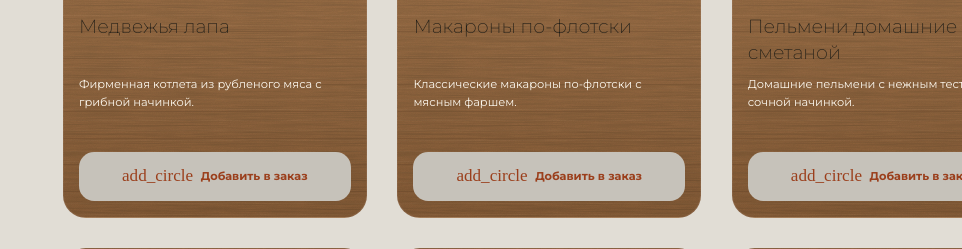
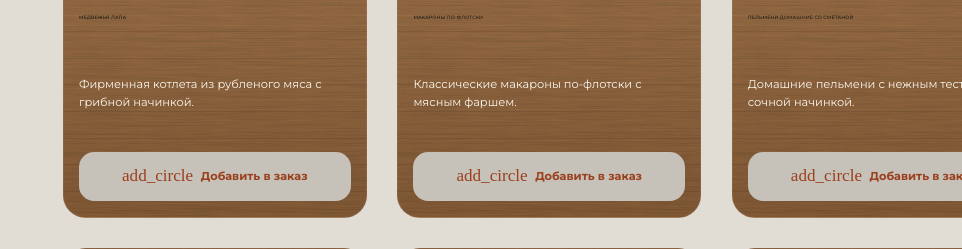
Before and after one commit to vinmusicmail2-art/AKSAY-GRILL, a Flask app: page / in a window 1280 px wide. Shown: the part 5927-6176 px from the top of the page, without its empty margins (318-1280 px from the left). Run offline with Flask 3, Linux system fonts and the light colour scheme; data comes from the database, SQL or seed files in the repository; some web fonts are replaced.

Commit message:
Update dish titles to match sidebar styling at a smaller size
Modify dish name headings in templates/index.html to use the 'font-body' font, uppercase text, tracking-wide, and a 5px font-size, aligning with sidebar navigation styling.

Replit-Commit-Author: Agent
Replit-Commit-Session-Id: 638a3463-0a23-4d7d-b9f5-758211264640
Replit-Commit-Checkpoint-Type: full_checkpoint
Replit-Commit-Event-Id: 42f20333-2908-41a6-bcf8-ee5ef226e33c
Replit-Commit-Screenshot-Url: https://storage.googleapis.com/screenshot-production-us-central1/0789d885-a083-437e-a547-512cb0849f65/638a3463-0a23-4d7d-b9f5-758211264640/zhOcnYk
Replit-Helium-Checkpoint-Created: true

```diff
--- a/templates/index.html
+++ b/templates/index.html
@@ -307,7 +307,7 @@
 <span class="bg-white/90 backdrop-blur px-3 py-1 rounded-full text-primary font-bold text-xs">{{ dish.price }}р</span>
 </div>
 </div>
-<h3 class="font-headline text-xl text-on-surface mb-2 font-medium">{{ dish.name }}</h3>
+<h3 class="font-body font-medium uppercase tracking-wide text-on-surface mb-2" style="font-size:5px;">{{ dish.name }}</h3>
 <p class="text-xs mb-6 leading-relaxed text-[#FEF9EF]">{{ dish.description }}</p>
 <button class="w-full bg-surface-container-low text-primary py-3 rounded-lg font-bold flex items-center justify-center gap-2 hover:bg-primary hover:text-white transition-all text-xs mt-auto">
 <span class="material-symbols-outlined text-lg">add_circle</span>
```
Also changed, not shown: attached_assets/targeted_element_1777854618983.png (added).
